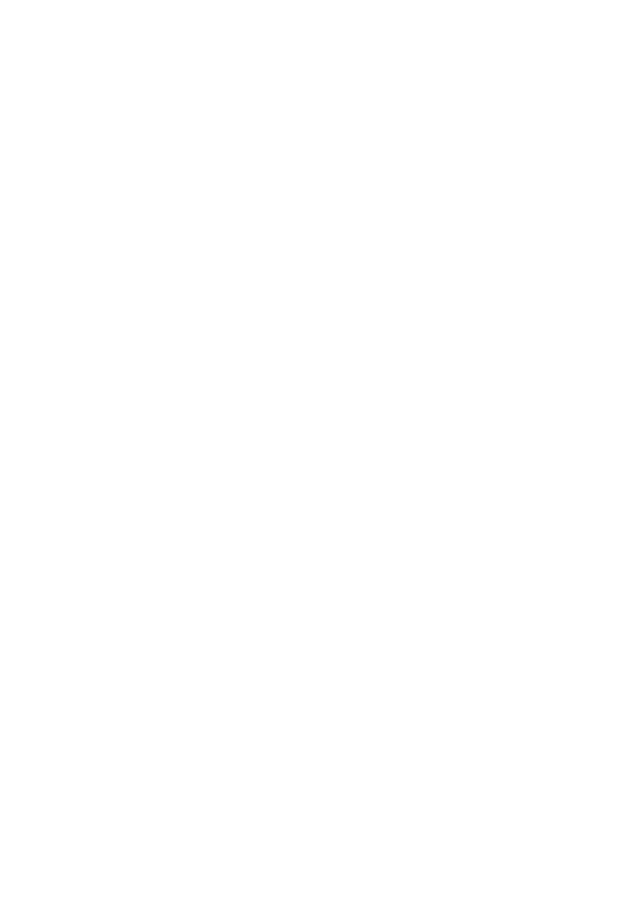
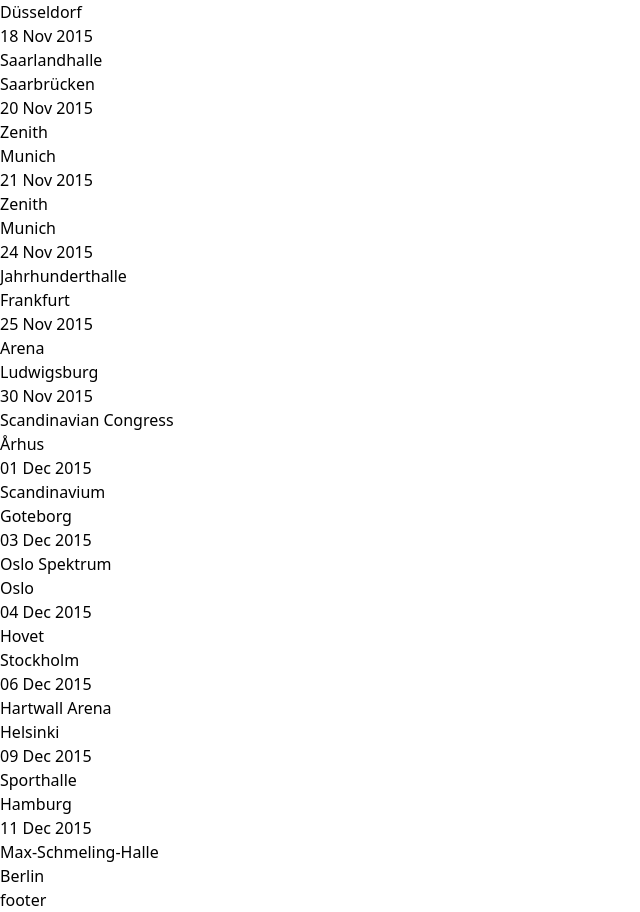
Before and after one commit to andrei-g-git/motorhead-fan-site, a Next.js app: page / in a window 1280 px wide. Shown: the part 320-1232 px from the top of the page, without its empty margins (0-640 px from the left). Before the commit the page ends 800 px from the top, so only its background shows below. Built offline with nearby package versions, Linux system fonts and the light colour scheme.

Commit message:
add tours

```diff
--- /dev/null
+++ b/content/tours/tours.json
@@ -0,0 +1,67 @@
+[
+    {
+        "date": "17 Nov 2015",
+        "place": "Electric Halle",
+        "city": "Düsseldorf"
+    },
+    {
+        "date": "18 Nov 2015",
+        "place": "Saarlandhalle",
+        "city": "Saarbrücken"
+    },
+    {
+        "date": "20 Nov 2015",
+        "place": "Zenith",
+        "city": "Munich"
+    },
+    {
+        "date": "21 Nov 2015",
+        "place": "Zenith",
+        "city": "Munich"
+    },
+    {
+        "date": "24 Nov 2015",
+        "place": "Jahrhunderthalle",
+        "city": "Frankfurt"
+    },
+    {
+        "date": "25 Nov 2015",
+        "place": "Arena",
+        "city": "Ludwigsburg"
+    },
+    {
+        "date": "30 Nov 2015",
+        "place": "Scandinavian Congress",
+        "city": "Århus"
+    },
+    {
+        "date": "01 Dec 2015",
+        "place": "Scandinavium",
+        "city": "Goteborg"
+    },
+    {
+        "date": "03 Dec 2015",
+        "place": "Oslo Spektrum",
+        "city": "Oslo"
+    },
+    {
+        "date": "04 Dec 2015",
+        "place": "Hovet",
+        "city": "Stockholm"
+    },
+    {
+        "date": "06 Dec 2015",
+        "place": "Hartwall Arena",
+        "city": "Helsinki"
+    },
+    {
+        "date": "09 Dec 2015",
+        "place": "Sporthalle",
+        "city": "Hamburg"
+    },
+    {
+        "date": "11 Dec 2015",
+        "place": "Max-Schmeling-Halle",
+        "city": "Berlin"
+    }
+]
--- a/src/app/(pages)/index.tsx
+++ b/src/app/(pages)/index.tsx
@@ -3,6 +3,8 @@
 import Link from 'next/link';
 import { NewsPreview, ReadMore, withLink } from '@/components';
 import { getArticleMetadata } from '../lib';
+import path from 'path';
+import ToursPreview from '@/components/tours/ToursPreview';
 
 const Homeee = (/* {slugs}: {slugs: string[]} */) => {
     const slugs = getNewsMetadata();
@@ -15,6 +17,9 @@
             subtitle: data.subtitle
         }
     });
+
+    const toursRaw = fs.readFileSync(path.join("content/tours", "tours.json"), "utf8")
+    const tours = JSON.parse(toursRaw)
 
     return (
         <div>
@@ -29,6 +34,8 @@
                     />
                 )
             }
+
+            <ToursPreview tours={tours} />
         </div>
     )
 }
--- /dev/null
+++ b/src/app/lib/types/content.ts
@@ -0,0 +1,5 @@
+export type Tours = {
+    date: string,
+    place: string,
+    city: string
+}[]
--- a/src/app/lib/types/index.ts
+++ b/src/app/lib/types/index.ts
@@ -2,3 +2,5 @@
     ContentPath,
     Params
 } from "./routing";
+
+export type {Tours} from "./content";
--- /dev/null
+++ b/src/components/tours/ToursPreview.tsx
@@ -0,0 +1,22 @@
+import { Tours } from '@/app/lib/types';
+import React from 'react'
+
+const ToursPreview = ({tours}: {tours: Tours}) => {
+    return (
+        <div>
+            Tours
+            {
+                tours.map(tour =>
+                    <div>
+                        <h4>{tour.date}</h4>
+                        <h4>{tour.place}</h4>
+                        <h4>{tour.city}</h4>
+                    </div>
+
+                )
+            }
+        </div>
+    )
+}
+
+export default ToursPreview;
```
Also changed, not shown: content/Tours.js (line endings or trailing spaces).
